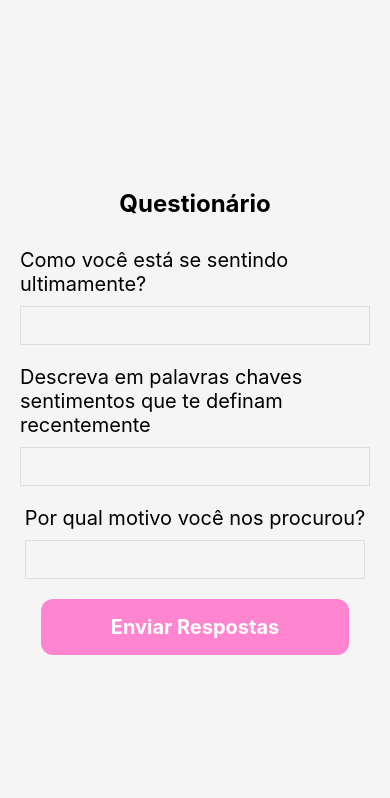
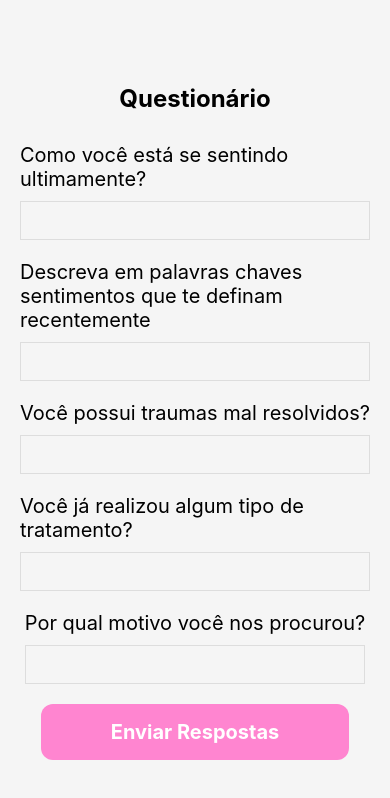
Before and after one commit to gs-notridame/frontend, a React Native app in the folder PsyCheck/: screen /Quiz in a window 390 px wide. Shown: the top 798 px of the page. Built offline with nearby package versions, Linux system fonts and the light colour scheme.

Commit message:
fix: index quiz file

```diff
--- a/PsyCheck/src/screens/Quiz/index.tsx
+++ b/PsyCheck/src/screens/Quiz/index.tsx
@@ -15,7 +15,9 @@ const exampleQuestions = [
     id: '2',
     text: 'Descreva em palavras chaves sentimentos que te definam recentemente',
   },
-  {id: '3', text: 'Por qual motivo você nos procurou?'},
+  {id: '3', text: 'Você possui traumas mal resolvidos?'},
+  {id: '4', text: 'Você já realizou algum tipo de tratamento?'},
+  {id: '5', text: 'Por qual motivo você nos procurou?'},
 ];
 
 const Quiz = () => {
@@ -26,7 +28,7 @@ const Quiz = () => {
     console.log(answers);
   };
 
-  const handleInputChange = (text, questionId) => {
+  const handleInputChange = (text: any, questionId: any) => {
     setAnswers({...answers, [questionId]: text});
   };
 
```
